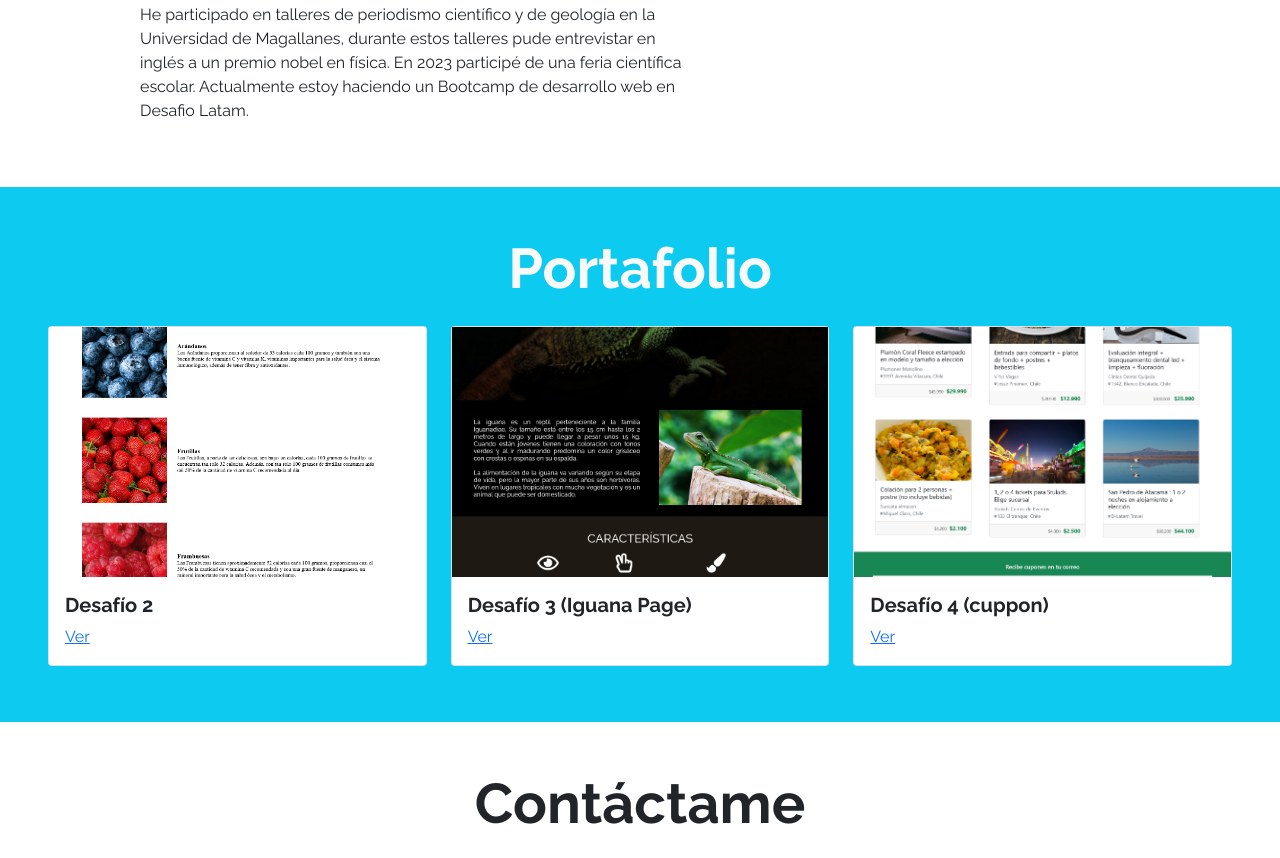
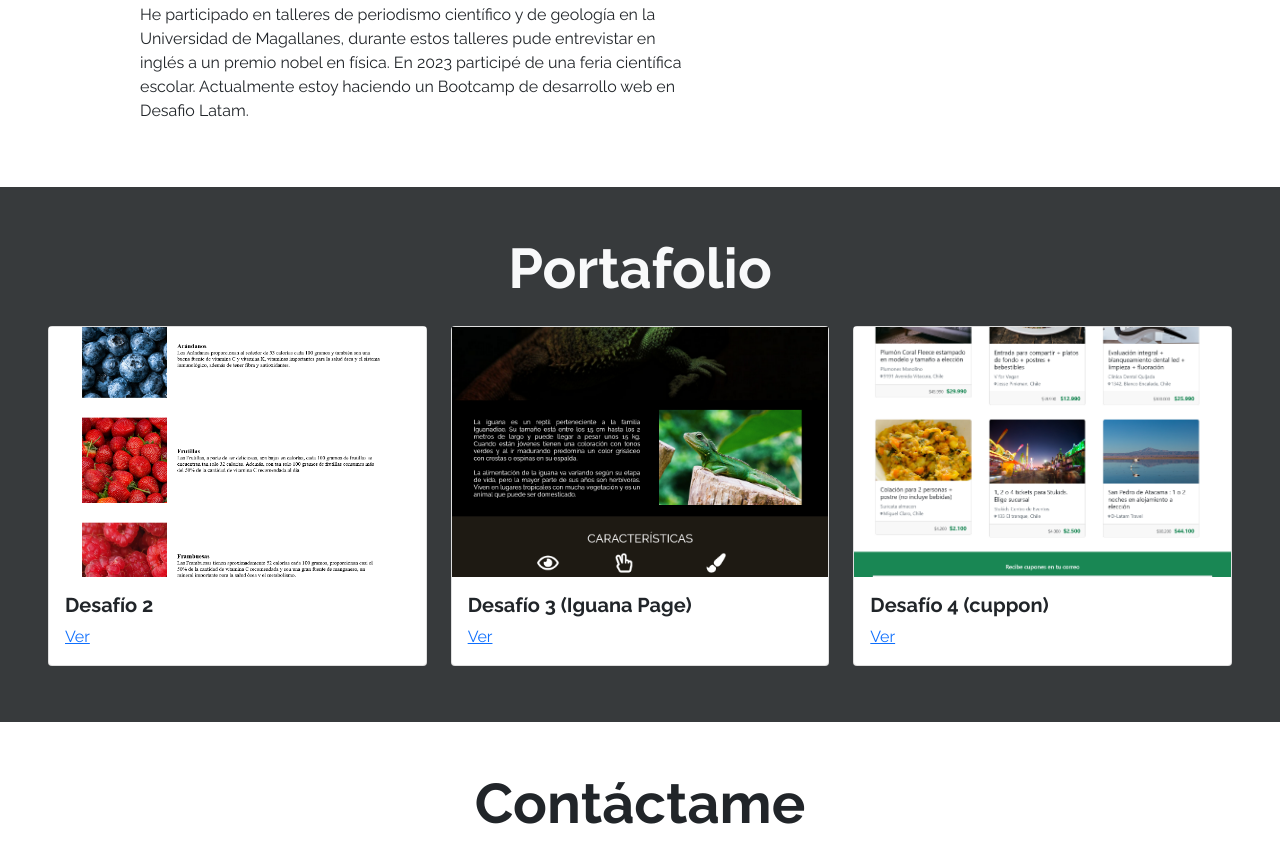
Before and after one commit to Rafael-Montenegro/rafael-montenegro.github.io, a plain HTML site: page index.html in a window 1280 px wide. Shown: the part 978-1836 px from the top of the page. Drawn offline with nearby package versions, Linux system fonts and the light colour scheme.

Commit message:
corregí error de navbar y cambie color portafolio

```diff
--- a/assets/css/estilos.css
+++ b/assets/css/estilos.css
@@ -37,12 +37,23 @@ body {
     background-size: cover;
     background-position: center;
   }
+  #portafolio{
+    background-color: #373a3c;
+  }
   /* Contacto */
 
   #Contacto form label {
     font-weight: 700;
     color: #373a3c;
   }
+  #sobre_mi,
+#Educación,
+#Experiencia,
+#portafolio,
+#contacto {
+    scroll-margin-top: 70px; /* Ajusta este valor según la altura de tu navbar */
+    scroll-padding-top: 70px; /* Ajusta este valor según la altura de tu navbar */
+}
 
   @media (max-width: 768px) {
     #Contacto form label {
--- a/index.html
+++ b/index.html
@@ -34,6 +34,9 @@
                     </li>
                     <li class="nav-item">
                         <a class="nav-link" href="#Educación">Educación</a>
+                    </li>
+                    <li class="nav-item">
+                        <a class="nav-link" href="#Experiencia">Experiencia</a>
                     </li>
                     <li class="nav-item">
                         <a class="nav-link" href="#portafolio">Portafolio</a>
@@ -93,7 +96,7 @@
     </section>
 
 
-    <section id="portafolio" class="my-5 p-5 bg-info">
+    <section id="portafolio" class="my-5 p-5">
 
         <h2 class="display-4 fw-bold text-center text-light mb-3">Portafolio</h2>
 
```
